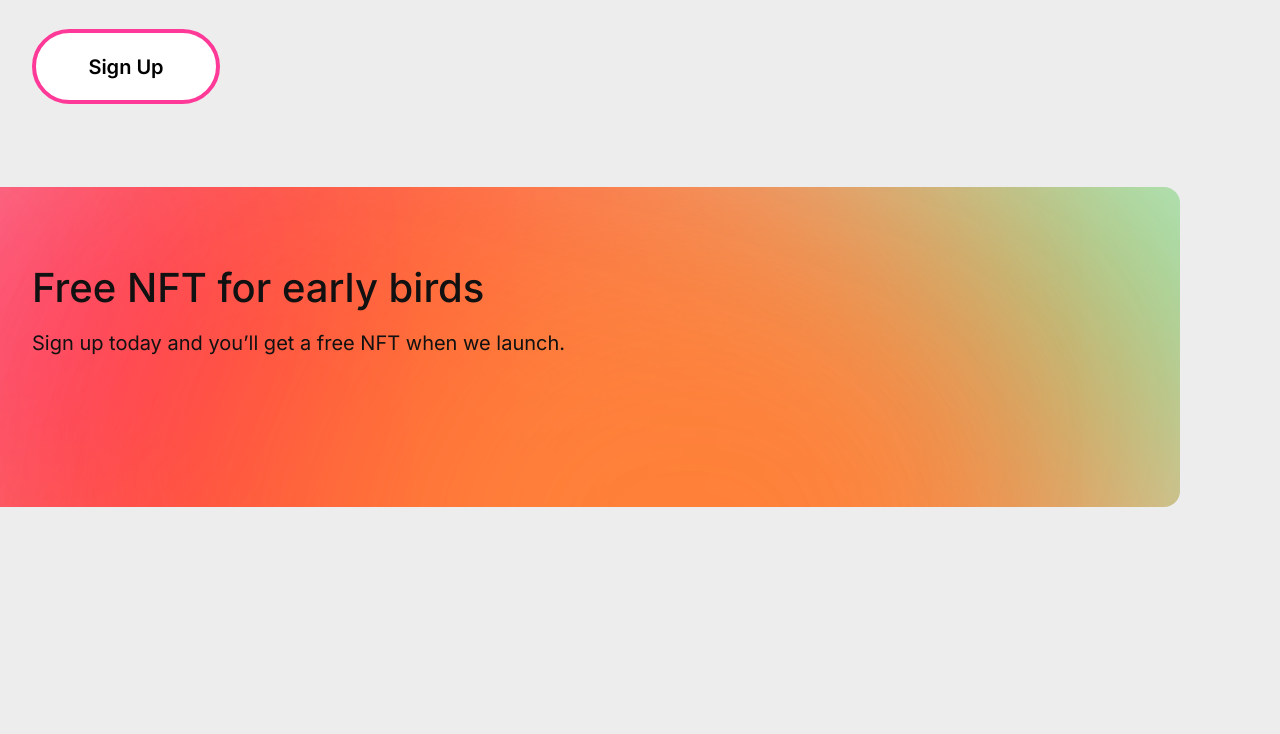
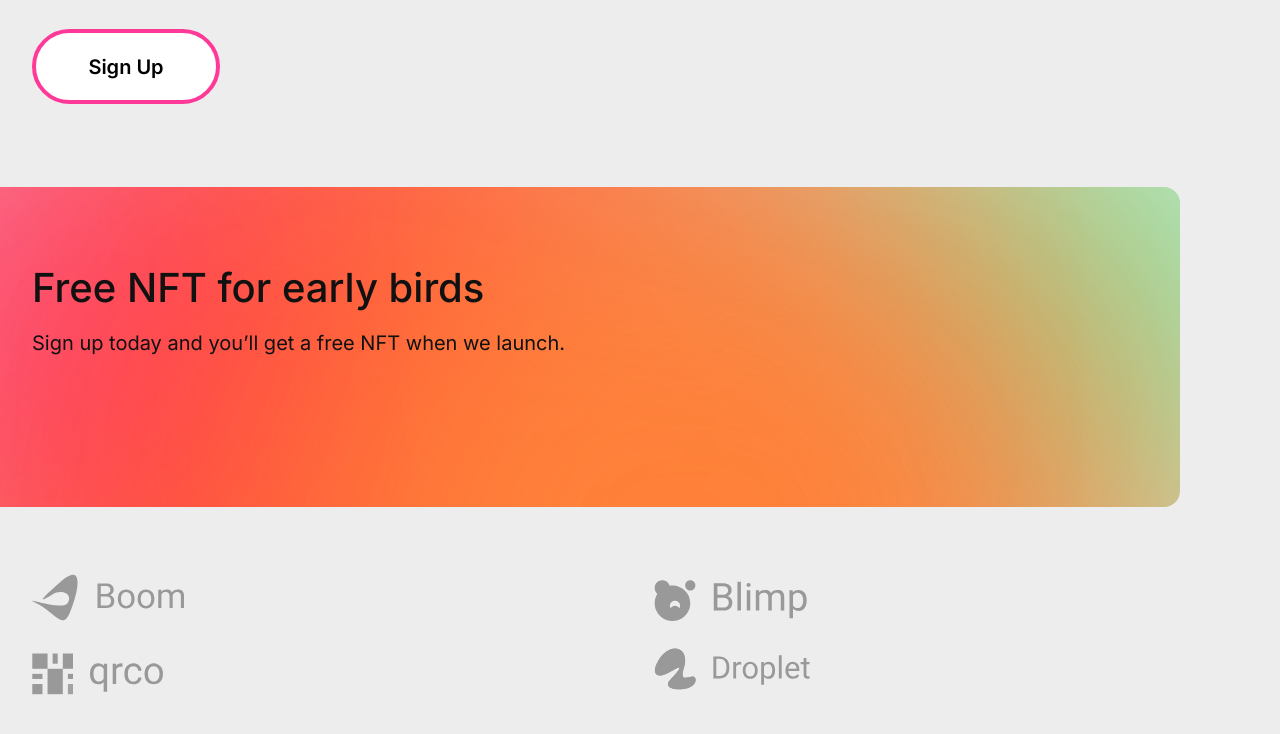
Before and after one commit to Misius/Atsiskaitymas, a plain HTML site: page index.html in a window 1280 px wide. Shown: the part 406-1140 px from the top of the page. Before the commit the page ends 916 px from the top, so only its background shows below. Drawn offline with nearby package versions, Linux system fonts and the light colour scheme; files whose address does not match are found by name.

Commit message:
4 logos section

```diff
--- a/index.html
+++ b/index.html
@@ -32,5 +32,13 @@
             </div>
         </div>
     </section>
+    <section> <!--  4 Logos -->
+        <div class="logo-grid">
+            <img class="logo1" src="./assets/companies/1.svg" alt="">
+            <img src="./assets/companies/2.svg" alt="">
+            <img src="./assets/companies/3.svg" alt="">
+            <img src="./assets/companies/5.svg" alt="">
+        </div>
+    </section>
 </body>
 </html>
--- a/sass/style.scss
+++ b/sass/style.scss
@@ -121,3 +121,18 @@ header {
     color: #111111;
 }
 // ===================================================================
+
+
+.logo-grid {
+    display: grid;
+    grid-template-columns: repeat(2, 1fr);
+    margin: 4rem 2rem 56px 2rem;
+    gap: 27px;
+}
+.logo1 {
+    height: 100%;
+    width: 155px;
+    object-fit: cover;
+    object-position: 0 0;
+
+}
```
Also changed, not shown: css/style.css, 1 other file.
